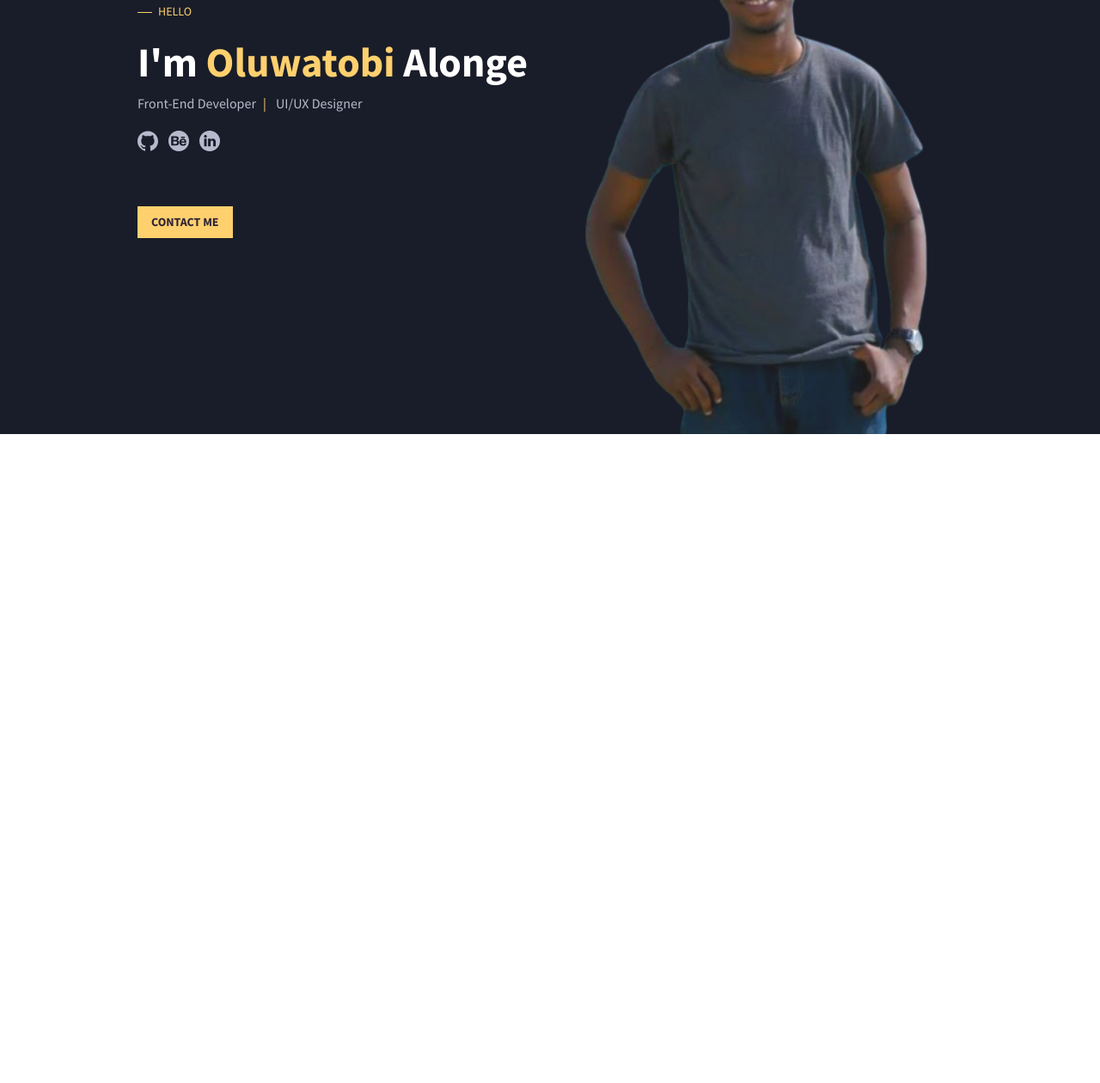
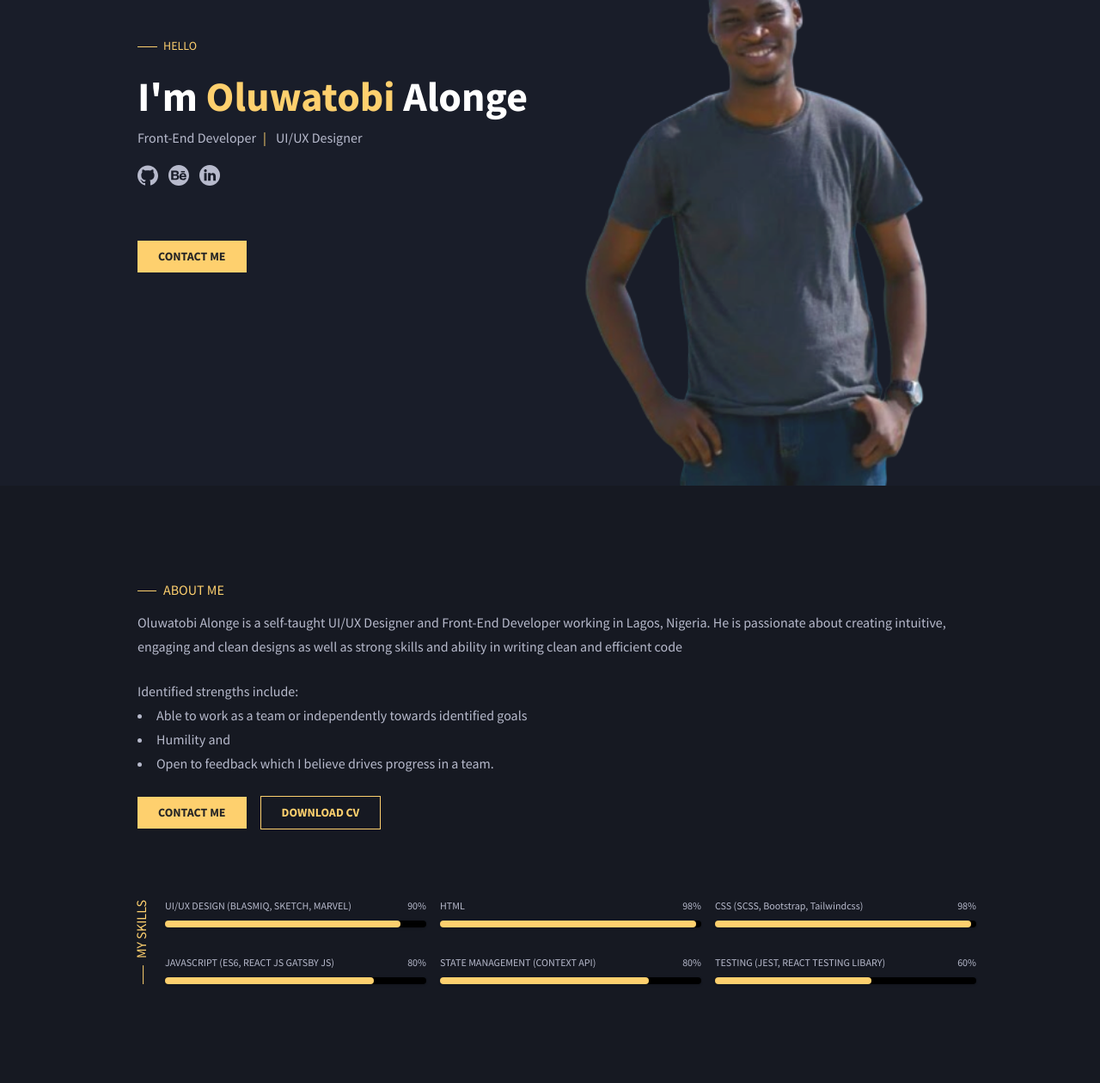
Before and after one commit to tobylonge/myportfolio, a Gatsby site: page / in a window 1280 px wide. Shown: the part 295-1555 px from the top of the page at 86% size. Before the commit the page ends 800 px from the top, so only its background shows below. Built offline with nearby package versions, Linux system fonts and the light colour scheme; Gatsby itself is replaced by a stand-in of ours.

Commit message:
completed about page

```diff
--- a/src/components/button.js
+++ b/src/components/button.js
@@ -3,15 +3,14 @@ import React from "react"
 const Button = props => {
   return (
     <button
-      className={`py-2 px-4 text-sm font-bold uppercase ${
-        props.style === "primary"
+      className={`py-2 px-6 text-sm font-bold mr-4 uppercase ${
+        props.type === "primary"
           ? "bg-main-color"
-          : props.style === "secondary"
-          ? "bg-transparent text-main-color border-main-color"
+          : props.type === "outline"
+          ? "bg-transparent text-main-color border-main-color border"
           : ""
       }
         `}
-      style={{ color: "#2F2335" }}
     >
       {props.children || props.text}
     </button>
--- a/src/components/header.js
+++ b/src/components/header.js
@@ -19,7 +19,7 @@ const Header = () => {
     // }
   }
   return (
-    <header>
+    <header className="container mx-auto py-5">
       <div className="flex justify-between">
         <Link to="/">
           {/* <img src={logo} alt="Logo" /> */}
--- /dev/null
+++ b/src/components/progressBar.js
@@ -0,0 +1,22 @@
+import React from "react"
+
+export default function progressBar(props) {
+  return (
+    <div className="w-1/3 mb-8">
+      <div className="ml-4">
+        <div className="flex justify-between">
+          <p className="text-xs text-main-text">{props.title}</p>
+          <p className="text-xs text-main-text">{props.percentage}</p>
+        </div>
+        <div class="shadow bg-black mt-2 rounded-full">
+          <div
+            class="bg-main-color text-xs leading-none py-1 text-center text-white rounded-full"
+            style={{ width: `${props.percentage}` }}
+          >
+            {/* 45% */}
+          </div>
+        </div>
+      </div>
+    </div>
+  )
+}
--- a/src/components/switch.js
+++ b/src/components/switch.js
@@ -2,7 +2,7 @@ import React from "react"
 
 const Switch = props => {
   return (
-    <label className="switch">
+    <label className="switch" htmlFor="checkbox">
       <input
         type="checkbox"
         name="switch"
--- a/src/pages/index.js
+++ b/src/pages/index.js
@@ -1,12 +1,11 @@
 import React, { useContext } from "react"
-import { Link } from "gatsby"
+// import { Link } from "gatsby"
 
 import Layout from "../components/layout"
 import SEO from "../components/seo"
-import Button from "../components/button"
-import Image from "../components/image"
 import Header from "../components/header"
 import Home from "../sections/home"
+import About from "../sections/about"
 import { ThemeContext } from "../context/themeContext"
 
 const IndexPage = () => {
@@ -19,9 +18,10 @@ const IndexPage = () => {
         keywords={[`oluwatobi`, `portfolio`, `alonge`, "frontend developer"]}
       />
 
-      <div className="container mx-auto py-5 h-full">
+      <div className="h-full">
         <Header />
         <Home themeColor={themeColor} />
+        <About />
       </div>
     </Layout>
   )
--- a/src/sections/about.js
+++ b/src/sections/about.js
@@ -1,5 +1,39 @@
 import React from "react"
+import Button from "../components/button"
+import Skills from "./skills"
+const about = () => {
+  return (
+    <div className={`bg-secondary justify-center flex h-screen`}>
+      <div className="w-full lg:w-9/12 mx-auto sm:flex h-full relative flex-col justify-center">
+        <div>
+          <h4 className="uppercase text-base text-main-color before-line mb-3">
+            About Me
+          </h4>
+          <p className="text-main-text leading-7 mb-6">
+            Oluwatobi Alonge is a self-taught UI/UX Designer and Front-End
+            Developer working in Lagos, Nigeria. He is passionate about creating
+            intuitive, engaging and clean designs as well as strong skills and
+            ability in writing clean and efficient code
+          </p>
+          <p className="text-main-text leading-7 mb-6">
+            Identified strengths include:
+            <ul className="list-inside list-disc">
+              <li>
+                Able to work as a team or independently towards identified goals
+              </li>
+              <li>Humility and</li>
+              <li>
+                Open to feedback which I believe drives progress in a team.
+              </li>
+            </ul>
+          </p>
+          <Button type={"primary"}>Contact Me</Button>
+          <Button type={"outline"}>Download CV</Button>
+          <Skills />
+        </div>
+      </div>
+    </div>
+  )
+}
 
-export default function about() {
-  return <div></div>
-}
+export default about
--- a/src/sections/home.js
+++ b/src/sections/home.js
@@ -35,7 +35,7 @@ const Home = props => {
               <LinkedInIcon height={24} width={24} color={props.themeColor} />
             </div>
           </div>
-          <Button style={"primary"}>Contact Me</Button>
+          <Button type={"primary"}>Contact Me</Button>
         </div>
         <div className="w-full sm:w-1/2 px-10 pt-10 sm:flex sm:flex-col absolute p-0 bottom-0 right-0">
           <Image />
--- /dev/null
+++ b/src/sections/skills.js
@@ -0,0 +1,31 @@
+import React, { useState } from "react"
+import ProgressBar from "../components/progressBar"
+
+const Skills = () => {
+  const [skills] = useState([
+    { title: "UI/UX DESIGN (BLASMIQ, SKETCH, MARVEL)", percentage: "90%" },
+    { title: "HTML", percentage: "98%" },
+    { title: "CSS (SCSS, Bootstrap, Tailwindcss)", percentage: "98%" },
+    { title: "JAVASCRIPT (ES6, REACT JS GATSBY JS)", percentage: "80%" },
+    { title: "STATE MANAGEMENT (CONTEXT API)", percentage: "80%" },
+    { title: "TESTING (JEST, REACT TESTING LIBARY)", percentage: "60%" },
+  ])
+  return (
+    <div className="flex my-20">
+      <div className="relative">
+        <h4 className="uppercase text-base text-main-color before-line rotate">
+          <span>My Skills</span>
+        </h4>
+        <div className="w-full">
+          <div class="w-full flex flex-wrap ml-4">
+            {skills.map(skill => (
+              <ProgressBar title={skill.title} percentage={skill.percentage} />
+            ))}
+          </div>
+        </div>
+      </div>
+    </div>
+  )
+}
+
+export default Skills
--- a/src/styles/custom.scss
+++ b/src/styles/custom.scss
@@ -7,10 +7,16 @@
     height: 1px;
     position: relative;
     vertical-align: middle;
-    width: 5%;
+    width: 30px;
     right: 0.5em;
     margin-left: 0;
   }
+}
+.rotate {
+  position: absolute;
+  left: -45px;
+  transform: rotate(-90deg);
+  top: 30%;
 }
 
 // .main-content {
```
